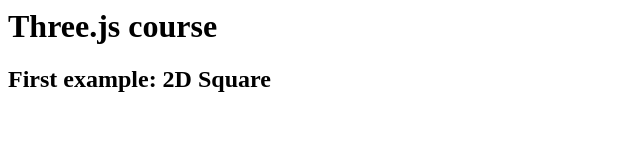
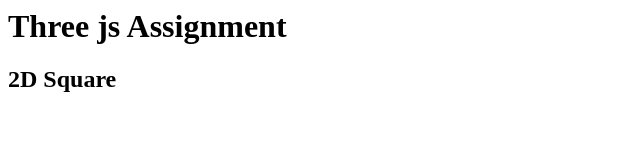
Before and after one commit to Shivam1950/The-Three-js-Assignment, a plain HTML site: page index.html in a window 1280 px wide. Shown: the whole page, without its empty margins (0-640 px from the left). Drawn offline with Linux system fonts and the light colour scheme.

Commit message:
Update index.html

```diff
--- a/index.html
+++ b/index.html
@@ -1,6 +1,6 @@
 <header>
-  <h1>Three.js course</h1>
-  <h2>First example: 2D Square</h2>
+  <h1>Three js Assignment</h1>
+  <h2>2D Square</h2>
 </header>
 <div class="container" id="root">
 </div>
```
